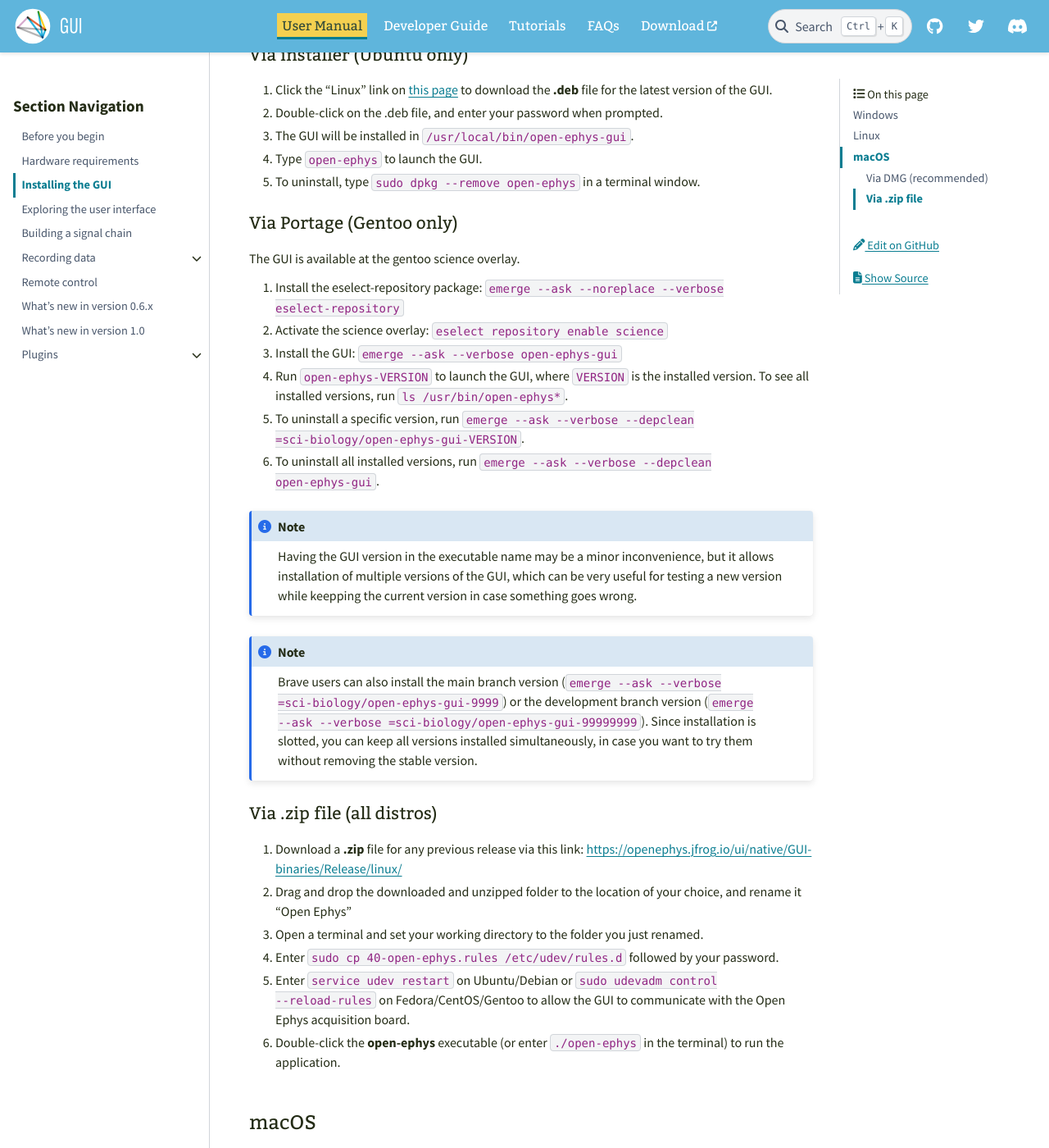
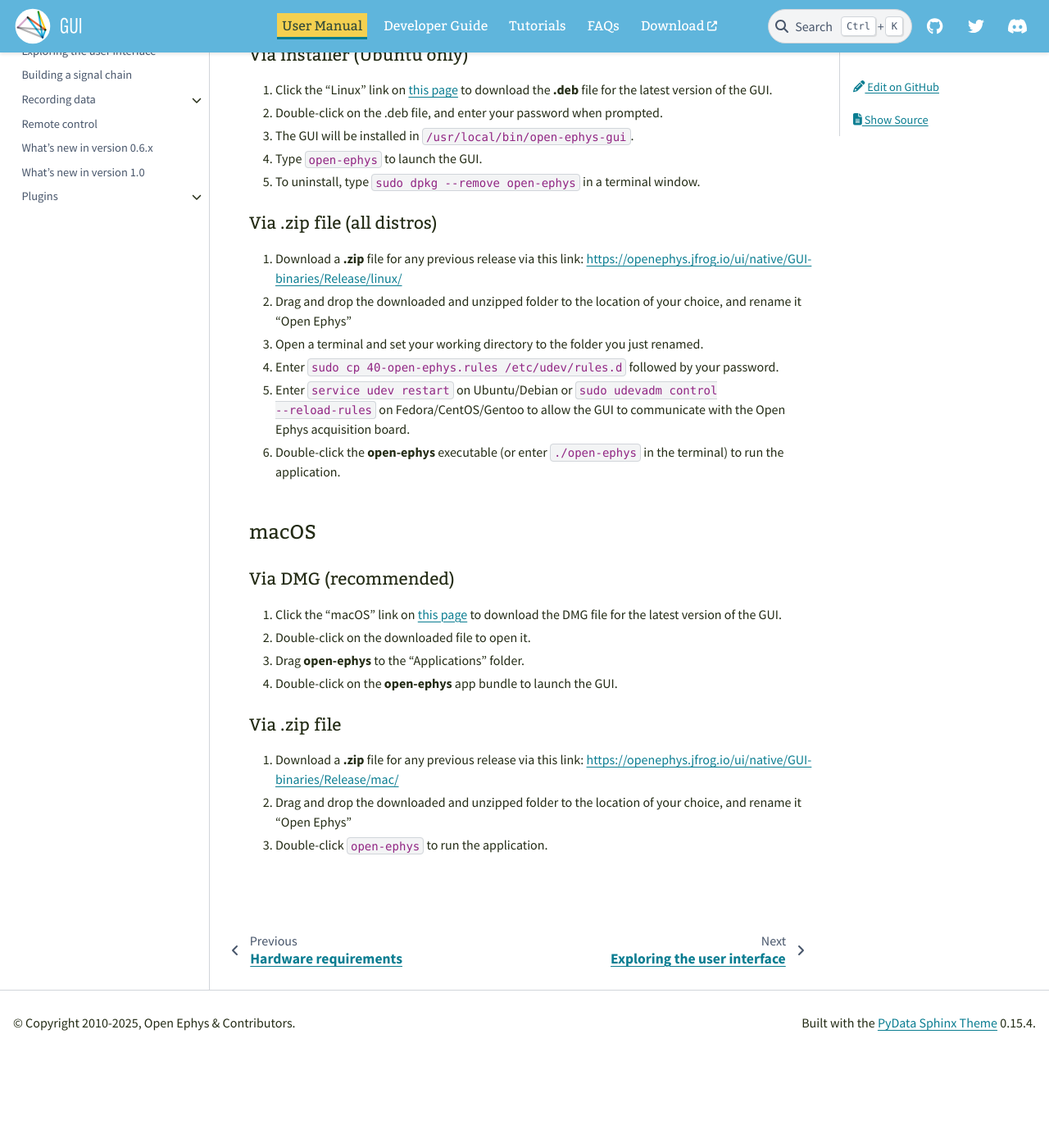
Before and after one commit to open-ephys/gui-docs, a Sphinx documentation site: the page built from source/User-Manual/Installing-the-GUI.rst, in a window 1280 px wide and 1400 px high, scrolled down 1057 px. Shown: the whole window at 82% size. Built offline with Sphinx 7.4.7 and the PyData theme 0.15.4, drawn with Linux system fonts in a browser that asks for light colours; after the commit the page ends 2350 px from its top, so only the background shows below that; some of the changed text lies outside the part shown.

Commit message:
Update user guide

```diff
--- a/source/User-Manual/Installing-the-GUI.rst
+++ b/source/User-Manual/Installing-the-GUI.rst
@@ -51,28 +51,6 @@
 5. To uninstall, type :code:`sudo dpkg --remove open-ephys` in a terminal window.
 
 
-Via Portage (Gentoo only)
------------------------------
-
-The GUI is available at the gentoo science overlay.
-
-1. Install the eselect-repository package: :code:`emerge --ask --noreplace --verbose eselect-repository`
-
-2. Activate the science overlay: :code:`eselect repository enable science`
-
-3. Install the GUI: :code:`emerge --ask --verbose open-ephys-gui`
-
-4. Run :code:`open-ephys-VERSION` to launch the GUI, where :code:`VERSION` is the installed version. To see all installed versions, run :code:`ls /usr/bin/open-ephys*`.
-
-5. To uninstall a specific version, run :code:`emerge --ask --verbose --depclean =sci-biology/open-ephys-gui-VERSION`.
-
-6. To uninstall all installed versions, run :code:`emerge --ask --verbose --depclean open-ephys-gui`.
-
-.. note:: Having the GUI version in the executable name may be a minor inconvenience, but it allows installation of multiple versions of the GUI, which can be very useful for testing a new version while keepping the current version in case something goes wrong.
-
-.. note:: Brave users can also install the main branch version (:code:`emerge --ask --verbose =sci-biology/open-ephys-gui-9999`) or the development branch version (:code:`emerge --ask --verbose =sci-biology/open-ephys-gui-99999999`). Since installation is slotted, you can keep all versions installed simultaneously, in case you want to try them without removing the stable version.
-
-
 Via .zip file (all distros)
 ----------------------------
 
@@ -103,7 +81,6 @@
 
 4. Double-click on the **open-ephys** app bundle to launch the GUI.
 
-.. note:: Depending on your security settings, you may see a message announcing that "'open-ephys' cannot be opened because the developer cannot be verified." If so, go to System Prefererences > Security and Privacy > General and click "Open Anyway" to allow the GUI to launch.
 
 Via .zip file
 --------------
--- a/source/User-Manual/Recording-data/index.rst
+++ b/source/User-Manual/Recording-data/index.rst
@@ -110,9 +110,9 @@
 
 The Record Node has a built-in synchronizer module which can perform real-time alignment of samples from asynchronous data sources. If the Record Node is only processing one data stream (e.g., from the Open Ephys Acquisition Board), then you don't need to worry about synchronization. However, if there are multiple streams (e.g. from Neuropixels probes), then proper synchronization requires that each data stream has a TTL channel connected to the same physical digital input line. These shared events can be used to align the samples of each data stream to another stream that has been selected as the "main" clock.
 
-.. note:: What is the best type of digital signal to use for online synchronization? The only restriction is that it should not have any pulses less than 100 ms in duration. Otherwise, a regular signal (such as the 1 Hz pulse generated by the Neuropixels PXI basestation) will work fine, although this can create issues when it's recorded by other software running in parallel, as the start/stop times are ambiguous. For that reason, the ideal signal is one that has an average frequency of around 1 Hz, but randomized intervals between the pulses. Such a signal can be generated by an Arduino or other programmable hardware device capable of emitting 5V digital signals.
+.. note:: What is the best type of digital signal to use for online synchronization? The only restriction is that it cannot be include a continuous pulse train higher than about 20 Hz. As of version 1.0, pulses of as low as 1 ms are fine, as long as there is some variation in the pulse interval or width.
 
-Synchronization can be performed offline if desired, but it's also straightforward to do online using the Record Node. Each time a new event comes in to the Record Node (either a rising or falling edge), the synchronizer will update its estimate of the true sample rate of each subprocessor, based on the total number of samples that have been received since the first event. When using the Binary format, the Record Node will generate a :code:`timestamps.npy` file for each data stream containing the timestamps (in seconds) relative to the time of the first event. As long as all incoming streams are synchronized, these timestamps will be globally consistent.
+Synchronization can be performed offline if desired, but it's also straightforward to do online using the Record Node. Each time a new digital pulse comes in to the Record Node (including both a rising or falling edge), the synchronizer will update its estimate of the true sample rate of each subprocessor, based on the total number of samples that have been received since the first event. When using the Binary format, the Record Node will generate a :code:`timestamps.npy` file for each data stream containing the timestamps (in seconds) relative to the time of the first event. As long as all incoming streams are synchronized, these timestamps will be globally consistent.
 
 Below each continuous channel buffer monitor is a **sync channel monitor** which provides an interface for designating an input stream as the main clock, as well as selecting a sync TTL line for each stream. All of the TTL lines used for synchronization must be connected to the same physical digital input line in order for the synchronizer to work properly. There can only be one sync channel per data source and the active sync channel is always indicated with an orange background.
 
```
Also changed, not shown: source/User-Manual/Before-you-begin.rst (+5 -6 lines), source/User-Manual/Exploring-the-user-interface.rst (+25 -25 lines), source/index.rst (+4 -4 lines).
